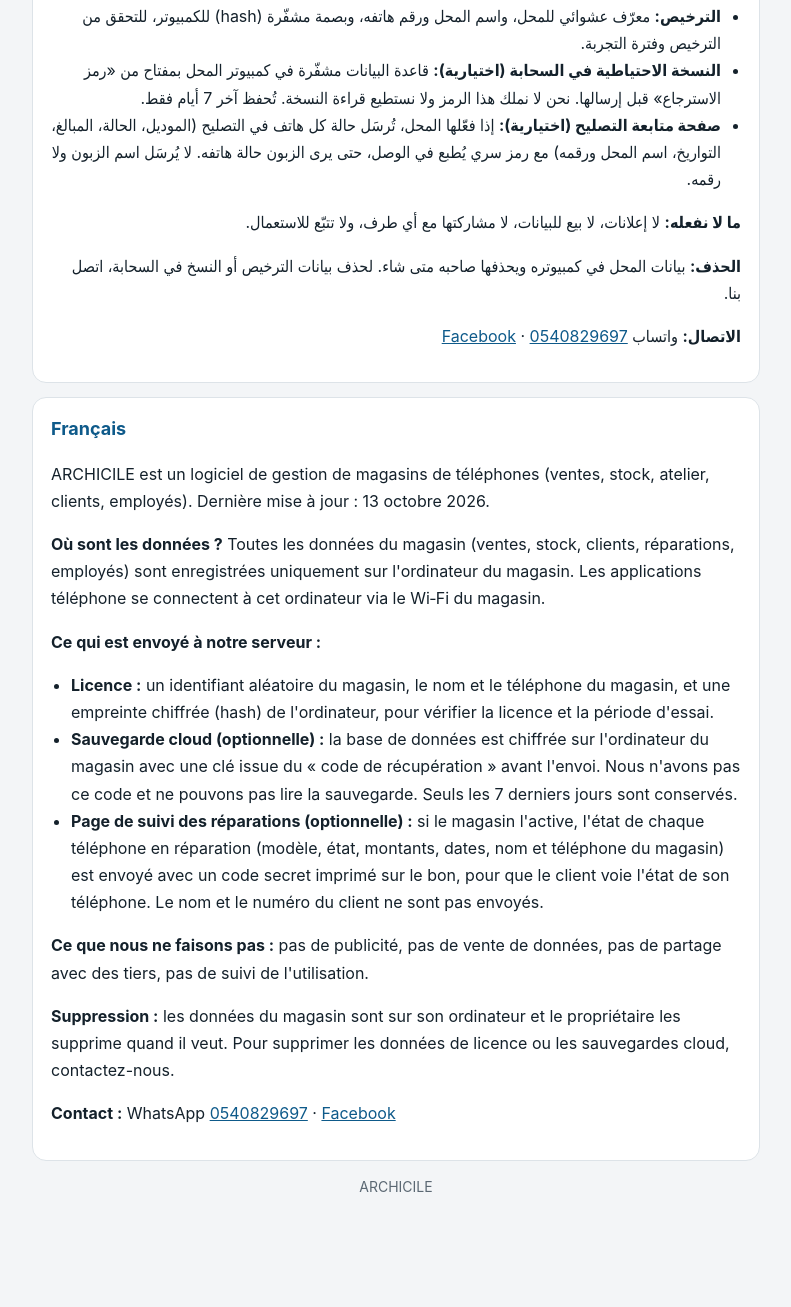
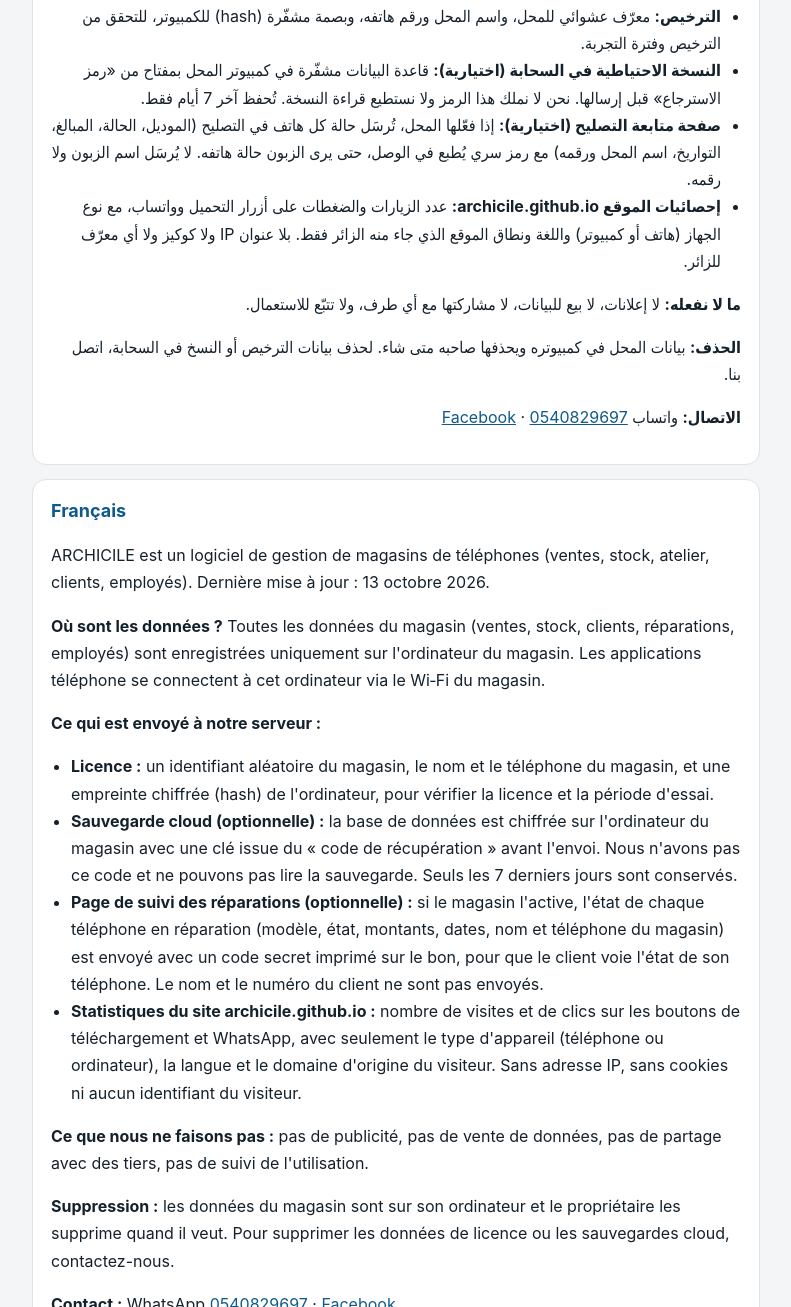
Before and after one commit to ARCHICILE/suivi, a plain HTML site: page privacy.html in a window 1280 px wide. Shown: the part 384-1691 px from the top of the page, without its empty margins (244-1035 px from the left). Before the commit the page ends 1612 px from the top, so only its background shows below. Drawn offline with Linux system fonts and the light colour scheme.

Commit message:
Add files via upload

```diff
--- a/privacy.html
+++ b/privacy.html
@@ -33,6 +33,7 @@
 <li><b>الترخيص:</b> معرّف عشوائي للمحل، واسم المحل ورقم هاتفه، وبصمة مشفّرة (hash) للكمبيوتر، للتحقق من الترخيص وفترة التجربة.</li>
 <li><b>النسخة الاحتياطية في السحابة (اختيارية):</b> قاعدة البيانات مشفّرة في كمبيوتر المحل بمفتاح من «رمز الاسترجاع» قبل إرسالها. نحن لا نملك هذا الرمز ولا نستطيع قراءة النسخة. تُحفظ آخر 7 أيام فقط.</li>
 <li><b>صفحة متابعة التصليح (اختيارية):</b> إذا فعّلها المحل، تُرسَل حالة كل هاتف في التصليح (الموديل، الحالة، المبالغ، التواريخ، اسم المحل ورقمه) مع رمز سري يُطبع في الوصل، حتى يرى الزبون حالة هاتفه. لا يُرسَل اسم الزبون ولا رقمه.</li>
+<li><b>إحصائيات الموقع archicile.github.io:</b> عدد الزيارات والضغطات على أزرار التحميل وواتساب، مع نوع الجهاز (هاتف أو كمبيوتر) واللغة ونطاق الموقع الذي جاء منه الزائر فقط. بلا عنوان IP ولا كوكيز ولا أي معرّف للزائر.</li>
 </ul>
 <p><b>ما لا نفعله:</b> لا إعلانات، لا بيع للبيانات، لا مشاركتها مع أي طرف، ولا تتبّع للاستعمال.</p>
 <p><b>الحذف:</b> بيانات المحل في كمبيوتره ويحذفها صاحبه متى شاء. لحذف بيانات الترخيص أو النسخ في السحابة، اتصل بنا.</p>
@@ -47,6 +48,7 @@
 <li><b>Licence :</b> un identifiant aléatoire du magasin, le nom et le téléphone du magasin, et une empreinte chiffrée (hash) de l'ordinateur, pour vérifier la licence et la période d'essai.</li>
 <li><b>Sauvegarde cloud (optionnelle) :</b> la base de données est chiffrée sur l'ordinateur du magasin avec une clé issue du « code de récupération » avant l'envoi. Nous n'avons pas ce code et ne pouvons pas lire la sauvegarde. Seuls les 7 derniers jours sont conservés.</li>
 <li><b>Page de suivi des réparations (optionnelle) :</b> si le magasin l'active, l'état de chaque téléphone en réparation (modèle, état, montants, dates, nom et téléphone du magasin) est envoyé avec un code secret imprimé sur le bon, pour que le client voie l'état de son téléphone. Le nom et le numéro du client ne sont pas envoyés.</li>
+<li><b>Statistiques du site archicile.github.io :</b> nombre de visites et de clics sur les boutons de téléchargement et WhatsApp, avec seulement le type d'appareil (téléphone ou ordinateur), la langue et le domaine d'origine du visiteur. Sans adresse IP, sans cookies ni aucun identifiant du visiteur.</li>
 </ul>
 <p><b>Ce que nous ne faisons pas :</b> pas de publicité, pas de vente de données, pas de partage avec des tiers, pas de suivi de l'utilisation.</p>
 <p><b>Suppression :</b> les données du magasin sont sur son ordinateur et le propriétaire les supprime quand il veut. Pour supprimer les données de licence ou les sauvegardes cloud, contactez-nous.</p>
```
